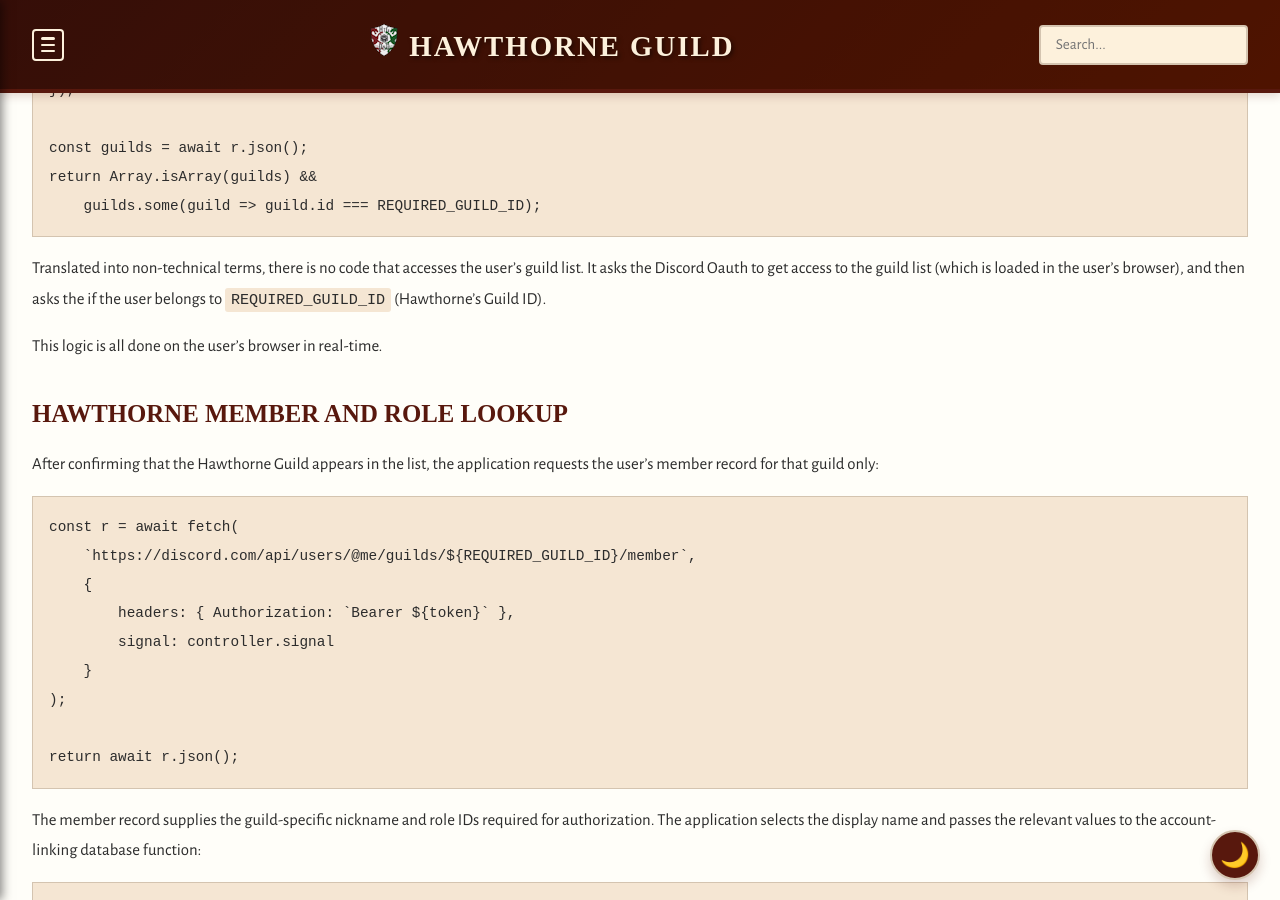
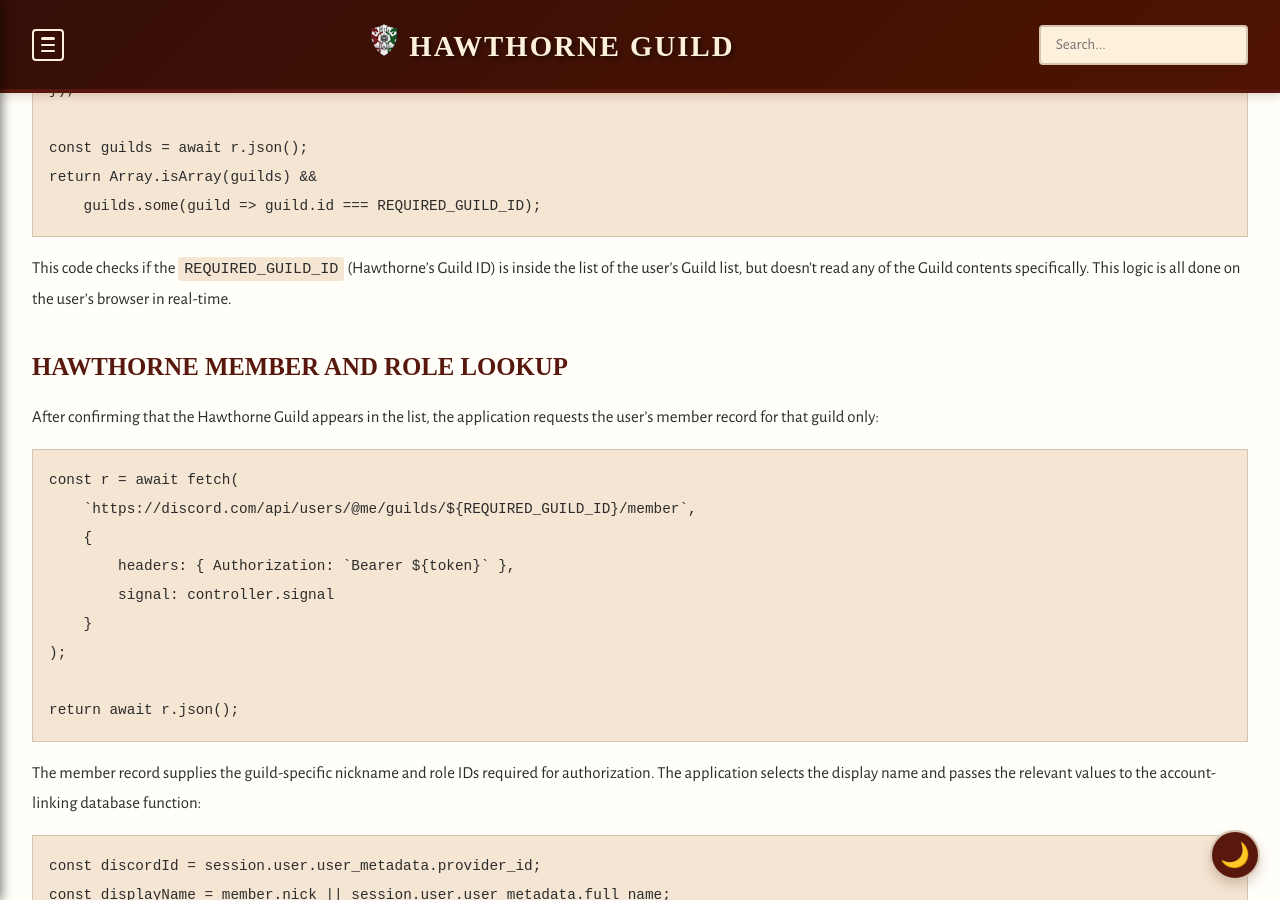
Before and after one commit to coconutswallow/Guides, a Jekyll site: the page built from _resources/discord-login.md, in a window 1280 px wide and 900 px high, scrolled down 3400 px. Built offline with Jekyll 4.4.1, drawn with Linux system fonts in a browser that asks for light colours; some web fonts are replaced; a script that is not in the unit is left out.

Commit message:
Update discord-login.md

````diff
--- a/_resources/discord-login.md
+++ b/_resources/discord-login.md
@@ -110,10 +110,7 @@
     guilds.some(guild => guild.id === REQUIRED_GUILD_ID);
 ```
 
-
-Translated into non-technical terms, there is no code that accesses the user's guild list.  It asks the Discord Oauth to get access to the guild list (which is loaded in the user's browser), and then asks the if the user belongs to <code>REQUIRED_GUILD_ID</code> (Hawthorne's Guild ID).
-
-This logic is all done on the user's browser in real-time.
+ This code checks if the <code>REQUIRED_GUILD_ID</code> (Hawthorne's Guild ID) is inside the list of the user's Guild list, but doesn't read any of the Guild contents specifically.  This logic is all done on the user's browser in real-time.
 
 ### Hawthorne member and role lookup
 
````
